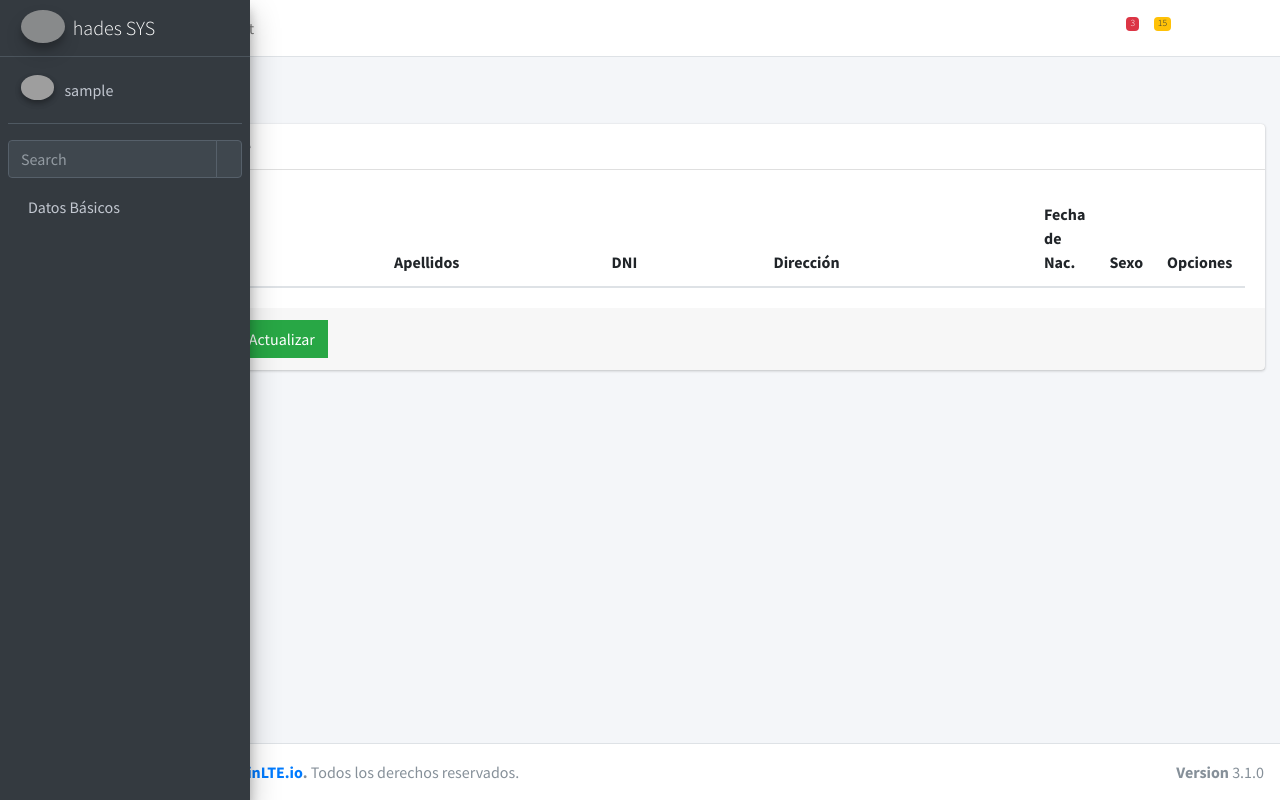
After one commit to jedr82/hades, a Django app: page /client/ in a window 1280 px wide. The commit adds this page. Run offline with Django 4.2, Linux system fonts and the light colour scheme; the visitor is signed in with stand-in values (Sample User, id 1); lists and menus that the app fills with data are empty; some libraries are stand-ins or nearby versions; grey boxes are pictures that could not be loaded.

Commit message:
Crear cliente con ventana modal

```diff
--- /dev/null
+++ b/core/erp/choices.py
@@ -0,0 +1,4 @@
+gender_choices = (
+    ('male','Masculino'),
+    ('female','Femenino'),
+)
--- a/core/erp/forms.py
+++ b/core/erp/forms.py
@@ -1,5 +1,6 @@
 from django.forms import *
-from .models import Category, Product
+from .models import Category, Client, Product
+from datetime import datetime
 
 class CategoryForm(ModelForm):
     def __init__(self,*args,**kwargs):
@@ -87,3 +88,50 @@ class TestForm2(Form):
         'class':'form-control select2',
         'style': 'width: 100%'
     }))
+
+class ClientForm(ModelForm):
+    def __init__(self, *args, **kwargs):
+        super().__init__(*args, **kwargs)
+        self.fields['names'].widget.attrs['autofocus'] = True
+
+    class Meta:
+        model = Client
+        fields = '__all__'
+        widgets = {
+            'names': TextInput(
+                attrs={
+                    'placeholder':'Ingrese sus nombres',
+                }
+            ),
+            'surnames': TextInput(
+                attrs={
+                    'placeholder':'Ingrese sus apellidos',
+                }
+            ),
+            'dni': TextInput(
+                attrs={
+                    'placeholder':'Ingrese su Dni',
+                }
+            ),
+            'date_birthday': DateInput(format='%Y-%m-%d',attrs={
+                'value': datetime.now().strftime('%Y-%m-%d'),
+            }),
+            'address': TextInput(
+                attrs={
+                    'placeholder':'Ingrese su dirección'
+                }
+            ),
+            'gender': Select()
+        }
+
+    def save(self, commit=True):
+        data = {}
+        form = super()
+        try:
+            if form.is_valid():
+                form.save()
+            else:
+                data['error']=form.errors
+        except Exception as e:
+            data['error']=str(e)
+        return data
--- a/core/erp/models.py
+++ b/core/erp/models.py
@@ -2,6 +2,7 @@ from django.db import models
 from django.conf import settings
 from django.forms import model_to_dict
 from datetime import datetime
+from .choices import gender_choices
 
 # Create your models here.
 class Type(models.Model):
@@ -82,3 +83,25 @@ class Product(models.Model):
         verbose_name = 'Producto'
         verbose_name_plural = 'Productos'
         ordering = ['id']
+
+class Client(models.Model):
+    names = models.CharField(max_length=150, verbose_name='Nombres')
+    surnames = models.CharField(max_length=150, verbose_name='Apellidos')
+    dni = models.CharField(max_length=10, unique=True, verbose_name='DNI')
+    date_birthday = models.DateField(default=datetime.now, verbose_name='Fecha de nacimiento')
+    address = models.CharField(max_length=150, null=True, blank=True, verbose_name='Dirección')
+    gender = models.CharField(max_length=10, choices=gender_choices, default='male', verbose_name='Sexo')
+
+    def __str__(self):
+        return '{}{}'.format(self.names, self.surnames)
+
+    def toJSON(self):
+        item = model_to_dict(self)
+        item['gender'] = {'id':self.gender,'name':self.get_gender_display()}
+        item['date_birthday'] = self.date_birthday.strftime('%Y-%m-%d')
+        return item
+
+    class Meta:
+        verbose_name = 'Cliente'
+        verbose_name_plural = 'Clientes'
+        ordering = ['id']
--- a/core/erp/urls.py
+++ b/core/erp/urls.py
@@ -21,4 +21,7 @@ urlpatterns = [
     path('product/add/', ProductoCreateView.as_view(), name='product_new'),
     path('product/edit/<int:pk>/', ProductoUpdateView.as_view(), name='product_edit'),
     path('product/delete/<int:pk>/', ProductoDeleteView.as_view(), name='product_delete'),
+
+    #Cliente
+    path('client/', ClientView.as_view(), name='client'),
 ]
--- a/core/erp/views.py
+++ b/core/erp/views.py
@@ -4,7 +4,7 @@ from django.views.decorators.csrf import csrf_exempt
 from django.urls import reverse_lazy
 from django.http import JsonResponse
 from .models import *
-from .forms import CategoryForm, ProductForm, TestForm, TestForm2
+from .forms import CategoryForm, ClientForm, ProductForm, TestForm, TestForm2
 
 # Dashboard
 class Dashboard(generic.TemplateView):
@@ -304,3 +304,43 @@ class ProductoDeleteView(LoginRequiredMixin, generic.DeleteView):
         context['entity'] = 'Producto'
         context['list_url'] = reverse_lazy('erp_app:product_list')
         return context
+
+#Clients
+class ClientView(LoginRequiredMixin, generic.TemplateView):
+    model = Client
+    template_name = 'client/list.html'
+
+    @csrf_exempt
+    def dispatch(self, request, *args, **kwargs):
+        return super().dispatch(request, *args, **kwargs)
+
+    def post(self,request,*args,**kwargs):
+        data = {}
+        try:
+            action = request.POST['action']
+            if action == 'searchData':
+                data = []
+                for i in Client.objects.all():
+                    data.append(i.toJSON())
+            elif action == "add":
+                cli = Client()
+                cli.names = request.POST['names']
+                cli.surnames = request.POST['surnames']
+                cli.dni = request.POST['dni']
+                cli.date_birthday = request.POST['date_birthday']
+                cli.address = request.POST['address']
+                cli.gender = request.POST['gender']
+                cli.save()
+            else:
+                data['error'] = 'Ha ocurrido un error'
+        except Exception as e:
+            data['error'] = str(e)
+        return JsonResponse(data, safe=False)
+
+    def get_context_data(self, **kwargs):
+        context = super().get_context_data(**kwargs)
+        context['title'] = 'Crear nuevo cliente'
+        context['form'] = ClientForm()
+        context['list_url'] = reverse_lazy('erp_app:client')
+        context['entity'] = 'Clientes'
+        return context
--- a/static/js/cliente/listado.js
+++ b/static/js/cliente/listado.js
@@ -0,0 +1,67 @@
+var tblClient;
+
+function getData() {
+    tblClient = $('#data').DataTable({
+        responsive: true,
+        autoWidth: false,
+        destroy: true,
+        deferRender: true,
+        ajax: {
+            url: window.location.pathname,
+            type: 'POST',
+            data: {
+                'action': 'searchData'
+            },
+            dataSrc: ""
+        },
+        columns: [
+            {"data":"id"},
+            {"data":"names"},
+            {"data":"surnames"},
+            {"data":"dni"},
+            {"data":"address"},
+            {"data":"date_birthday"},
+            {"data":"gender"},
+            {"data":"id"},
+        ],
+        columnDefs: [
+            {
+                targets: [-1],
+                class: 'text-center',
+                orderable: false,
+                render: function (data, type, row) {
+                    var buttons = '<a href="/product/edit/'+row.id+'" class="btn btn-warning btn-xs btn-flat"><i class="fas fa-edit"></i></a> ';
+                    buttons += '<a href="/product/delete/'+row.id+'" class="btn btn-danger btn-xs btn-flat"><i class="fas fa-trash-alt"></i></a>';
+                    return buttons;
+                }
+            },
+        ],
+        initComplete: function (settings, json) {
+
+        }
+    });
+}
+
+$(function () {
+    getData();
+
+    $('.btnAdd').on('click', function () {
+        $('input[name="action"]').val('add');
+        //$('form')[0].reset();
+        $('#myModalClient').modal('show');
+    });
+
+    $('#myModalClient').on('shown.bs.modal', function () {
+        $('form')[0].reset();
+    });
+
+    $('form').on('submit', function (e) {
+        e.preventDefault();
+        var parameters = new FormData(this);
+        submit_with_ajax(window.location.pathname, 'Notificación', '¿Desea confirmar la creación de un nuevo cliente?', parameters, function () {
+            $('#myModalClient').modal('hide');
+            tblClient.ajax.reload();
+            //getData();
+        });
+    });
+});
--- /dev/null
+++ b/templates/client/list.html
@@ -0,0 +1,63 @@
+{% extends 'list_base.html' %}
+{% load widget_tweaks %}
+{% load static %}
+
+{% block headlist %}
+    <script src="{% static 'js/cliente/listado.js' %}"></script>
+{% endblock headlist %}
+
+{% block columns %}
+<tr>
+    <th scope="col" style="width: 5%;">ID</th>
+    <th scope="col" style="width: 20%;">Nombres</th>
+    <th scope="col" style="width: 20%;">Apellidos</th>
+    <th scope="col" style="width: 15%;">DNI</th>
+    <th scope="col" style="width: 25%;">Dirección</th>
+    <th scope="col" style="width: 5%;">Fecha de Nac.</th>
+    <th scope="col" style="width: 5%;">Sexo</th>
+    <th scope="col" style="width: 5%;">Opciones</th>
+</tr>
+{% endblock columns %}
+
+{% block buttons_list %}
+    <a class="btn btn-primary btn-flat btnAdd">
+        <i class="fas fa-plus"></i> Nuevo registro</a>
+    <a href="{{ list_url }}" class="btn btn-success btn-flat">
+        <i class="fas fa-sync"></i> Actualizar</a>
+{% endblock buttons_list %}
+
+{% block javascript %}
+<!--Modal-->
+<div class="modal fade" id="myModalClient">
+    <form action="." method="post" enctype="multipart/form-data">
+        <div class="modal-dialog">
+            <div class="modal-content">
+              <div class="modal-header">
+                <h4 class="modal-title">{{ title }}</h4>
+                <button type="button" class="close" data-dismiss="modal" aria-label="Close">
+                  <span aria-hidden="true">&times;</span>
+                </button>
+              </div>
+              <div class="modal-body">
+                <div class="container-fluid">
+                    <input name="action" type="hidden" value="add">
+                    {% for field in form.visible_fields %}
+                        <div class="form-group">
+                            <label for="email">{{ field.label }}</label>
+                            {{ field|add_class:'form-control'|attr:'autocomplete:off' }}
+                        </div>
+                    {% endfor %}
+                </div>
+              </div>
+              <div class="modal-footer justify-content-between">
+                <button type="button" class="btn btn-warning" data-dismiss="modal">Cerrar</button>
+                <button type="submit" class="btn btn-primary"><i class="fas fa-save"></i> GUARDAR</button>
+              </div>
+            </div>
+            <!-- /.modal-content -->
+          </div>
+          <!-- /.modal-dialog -->
+    </form>
+  </div>
+  <!-- /.modal -->
+{% endblock javascript %}
--- a/templates/layout/collapsed_sidebar/body.html
+++ b/templates/layout/collapsed_sidebar/body.html
@@ -74,6 +74,12 @@
                     <a href="{% url 'erp_app:test2' %}" class="nav-link">
                       <i class="far fa-circle nav-icon"></i>
                       <p>Test2-Select</p>
+                    </a>
+                  </li>
+                  <li class="nav-item">
+                    <a href="{% url 'erp_app:client' %}" class="nav-link">
+                      <i class="far fa-circle nav-icon"></i>
+                      <p>Cliente</p>
                     </a>
                   </li>
                 </ul>
```
Also changed, not shown: core/models.py (added, +12 -0 lines), core/erp/migrations/0002_client.py (added).
